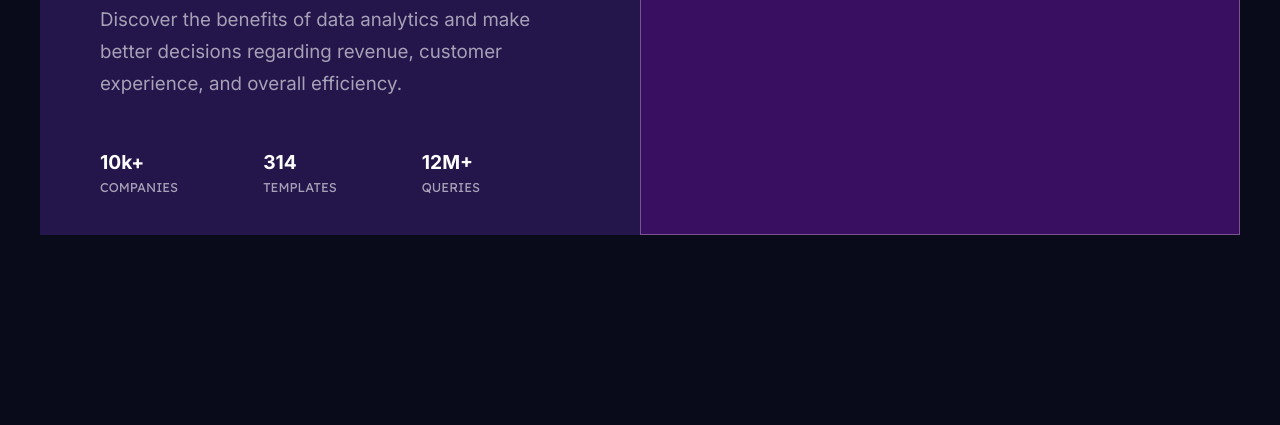
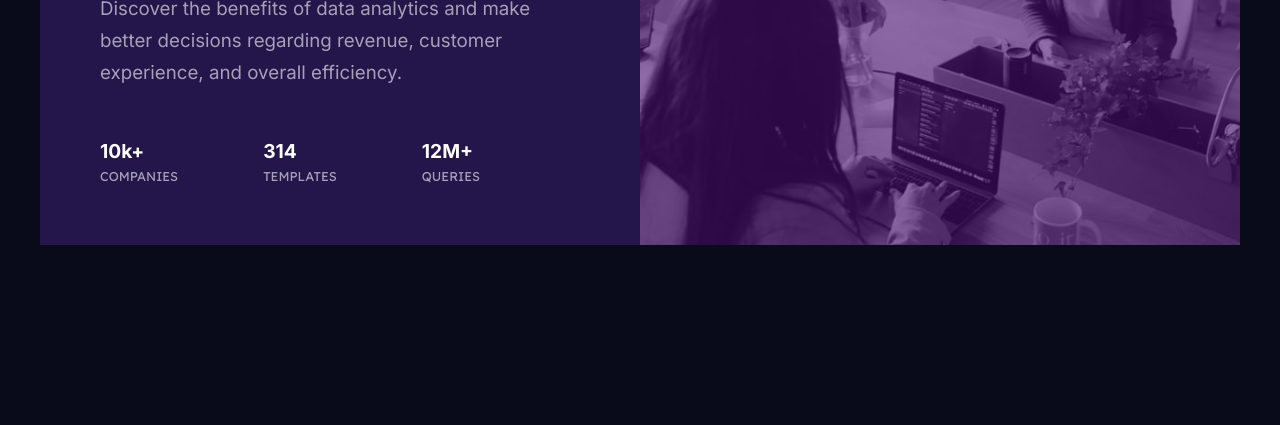
Before and after one commit to RonFrontWeb/Stats-preview-card-component, a plain HTML site: page index.html in a window 1280 px wide. Shown: the part 375-800 px from the top of the page. Drawn offline with Linux system fonts and the light colour scheme; the site is published under a folder, as on GitHub Pages, so addresses that start at the root find nothing.

Commit message:
Update index.html

```diff
--- a/index.html
+++ b/index.html
@@ -13,7 +13,7 @@
   <body>
       <main class="main__container">
         <div class="image__container">
-          <img class="top__image" src="/images/image-header-mobile.jpg" alt="">
+          <img class="top__image" src="./images/image-header-mobile.jpg" alt="">
         </div>
         <div class="content__container">
           <div class="text__container">
```
